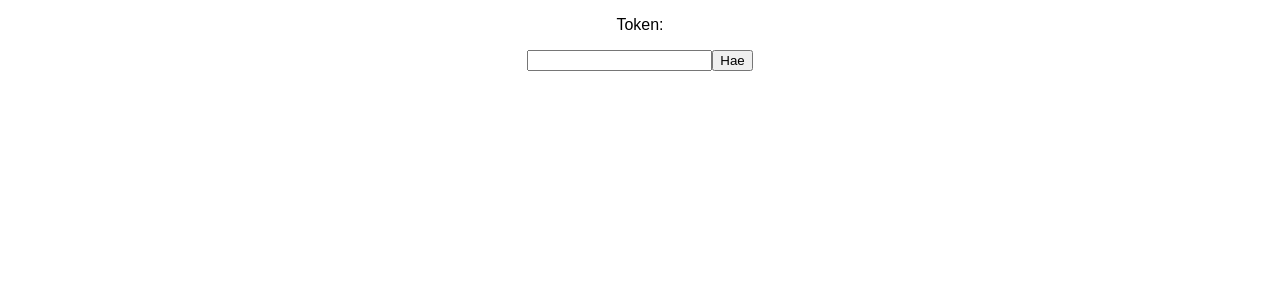
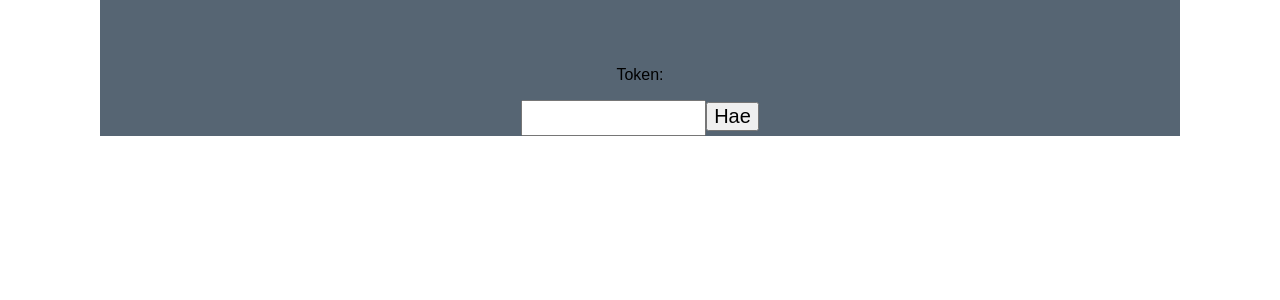
Before and after one commit to joelsalminen/Indoor-Informatics-exercise, a React (Create React App) app: page / in a window 1280 px wide. Shown: the top 300 px of the page. Built offline with nearby package versions, Linux system fonts and the light colour scheme.

Commit message:
Styled the title bar

```diff
--- a/src/App.css
+++ b/src/App.css
@@ -1,28 +1,19 @@
 .App {
   text-align: center;
+  margin-left: 100px;
+  margin-right: 100px;
+  padding-top: 50px;
+  background: rgb(86, 101, 115);
 }
 
-.App-logo {
-  animation: App-logo-spin infinite 20s linear;
-  height: 80px;
+label {
+  color: rgb(225, 192, 0);
+  font-size: 30px;
+}
+button{
+  font-size: 20px;
 }
 
-.App-header {
-  background-color: #222;
-  height: 150px;
-  padding: 20px;
-  color: white;
+input{
+  height: 30px;
 }
-
-.App-title {
-  font-size: 1.5em;
-}
-
-.App-intro {
-  font-size: large;
-}
-
-@keyframes App-logo-spin {
-  from { transform: rotate(0deg); }
-  to { transform: rotate(360deg); }
-}
```
